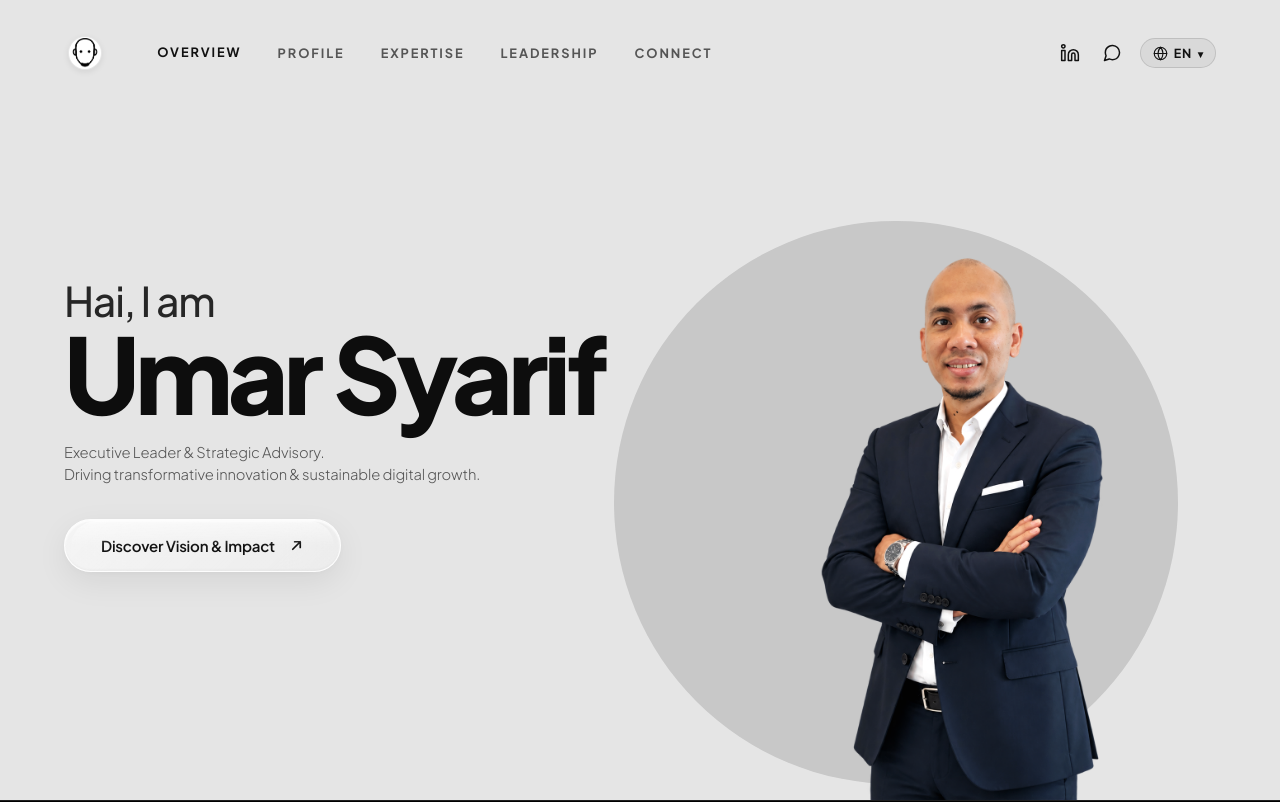
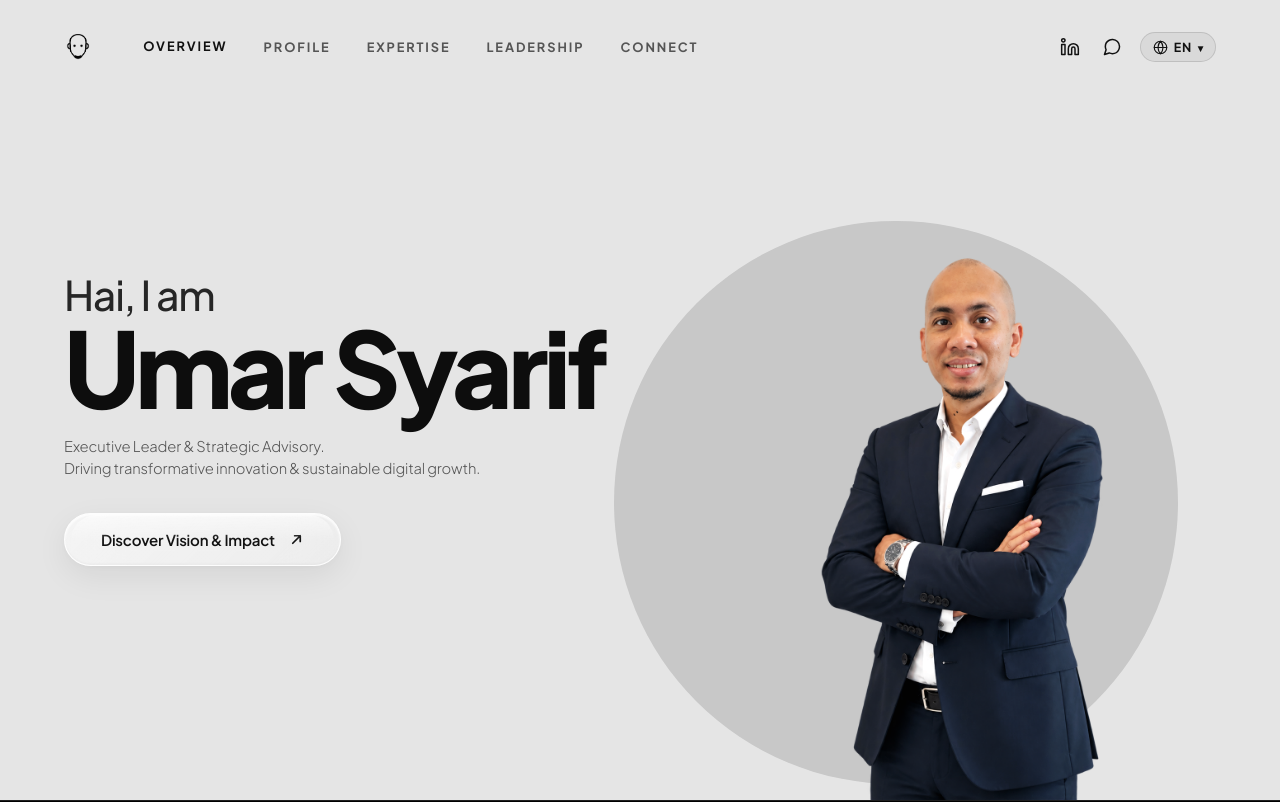
Before and after one commit to r3ndyipb/umar-profile, a Next.js app: page / in a window 1280 px wide. Shown: the top 802 px of the page. Built offline with nearby package versions, Linux system fonts and the light colour scheme.

Commit message:
style(brand): restore transparent nav icon, set favicon and transparent footer avatar

```diff
--- a/index.html
+++ b/index.html
@@ -16,6 +16,8 @@
 
   <!-- Favicon -->
   <link rel="icon" type="image/png" href="icon.png">
+  <link rel="shortcut icon" type="image/png" href="icon.png">
+  <link rel="apple-touch-icon" href="icon.png">
 </head>
 <body>
 
@@ -29,7 +31,7 @@
         <!-- Left Group: Avatar Icon + Menu Links -->
         <div class="nav-left-group">
           <a href="#" class="brand-logo-icon" aria-label="Umar Syarif" title="Umar Syarif">
-            <img src="icon.png" alt="Umar Syarif" class="brand-avatar-img" width="34" height="34">
+            <img src="icon.png" alt="Umar Syarif" class="brand-avatar-img" width="28" height="28">
           </a>
 
           <!-- Menu Links beside Icon -->
--- a/src/app/globals.css
+++ b/src/app/globals.css
@@ -91,13 +91,13 @@ html, body {
   color: var(--text-black);
   text-decoration: none;
   transition: var(--transition);
-  padding: 4px;
-  border-radius: 50%;
+  padding: 0;
+  background: transparent;
+  border: none;
 }
 
 .brand-logo-icon:hover {
-  color: #000000;
-  transform: translateY(-2px) scale(1.08);
+  transform: translateY(-2px);
 }
 
 .brand-avatar-svg {
@@ -105,21 +105,19 @@ html, body {
 }
 
 .brand-avatar-img {
-  width: 34px;
-  height: 34px;
+  width: 28px;
+  height: 28px;
   object-fit: contain;
   display: block;
-  border-radius: 50%;
-  background: #FFFFFF;
-  border: 1.5px solid rgba(0, 0, 0, 0.1);
-  box-shadow: 0 2px 6px rgba(0, 0, 0, 0.08);
-  transition: transform 0.25s ease, border-color 0.25s ease, box-shadow 0.25s ease;
+  background: transparent;
+  border: none;
+  border-radius: 0;
+  box-shadow: none;
+  transition: transform 0.25s ease;
 }
 
 .brand-logo-icon:hover .brand-avatar-img {
-  transform: scale(1.08);
-  border-color: #000000;
-  box-shadow: 0 4px 12px rgba(0, 0, 0, 0.15);
+  transform: scale(1.1);
 }
 
 .nav-menu {
@@ -1674,6 +1672,15 @@ html, body {
   width: 28px;
   height: 28px;
   object-fit: contain;
+  display: block;
+  background: transparent;
+  border: none;
+  filter: brightness(0) invert(1);
+  transition: transform 0.25s ease;
+}
+
+.footer-logo-group:hover .footer-avatar-img {
+  transform: scale(1.1);
 }
 
 .footer-brand-name {
--- a/src/app/layout.tsx
+++ b/src/app/layout.tsx
@@ -11,7 +11,11 @@ export const metadata: Metadata = {
   title: 'Hai, I am Umar Syarif — Executive Portfolio',
   description: 'Official Executive Portfolio of Umar Syarif — Visionary Leadership, Strategic Innovation & Digital Transformation.',
   icons: {
-    icon: '/icon.png',
+    icon: [
+      { url: '/icon.png', type: 'image/png' },
+    ],
+    shortcut: '/icon.png',
+    apple: '/icon.png',
   },
 };
 
--- a/src/components/Footer.tsx
+++ b/src/components/Footer.tsx
@@ -20,8 +20,8 @@ export default function Footer() {
               <img
                 src="/icon.png"
                 alt="Umar Syarif"
-                width={32}
-                height={32}
+                width={28}
+                height={28}
                 className="footer-avatar-img"
               />
               <span className="footer-brand-name">Umar Syarif</span>
--- a/src/components/Navbar.tsx
+++ b/src/components/Navbar.tsx
@@ -55,8 +55,8 @@ export default function Navbar() {
           <img
             src="/icon.png"
             alt="Umar Syarif"
-            width={34}
-            height={34}
+            width={28}
+            height={28}
             className="brand-avatar-img"
           />
         </Link>
--- a/style.css
+++ b/style.css
@@ -92,13 +92,13 @@ html, body {
   color: var(--text-black);
   text-decoration: none;
   transition: var(--transition);
-  padding: 4px;
-  border-radius: 50%;
+  padding: 0;
+  background: transparent;
+  border: none;
 }
 
 .brand-logo-icon:hover {
-  color: #000000;
-  transform: translateY(-2px) scale(1.08);
+  transform: translateY(-2px);
 }
 
 .brand-avatar-svg {
@@ -106,21 +106,19 @@ html, body {
 }
 
 .brand-avatar-img {
-  width: 34px;
-  height: 34px;
+  width: 28px;
+  height: 28px;
   object-fit: contain;
   display: block;
-  border-radius: 50%;
-  background: #FFFFFF;
-  border: 1.5px solid rgba(0, 0, 0, 0.1);
-  box-shadow: 0 2px 6px rgba(0, 0, 0, 0.08);
-  transition: transform 0.25s ease, border-color 0.25s ease, box-shadow 0.25s ease;
+  background: transparent;
+  border: none;
+  border-radius: 0;
+  box-shadow: none;
+  transition: transform 0.25s ease;
 }
 
 .brand-logo-icon:hover .brand-avatar-img {
-  transform: scale(1.08);
-  border-color: #000000;
-  box-shadow: 0 4px 12px rgba(0, 0, 0, 0.15);
+  transform: scale(1.1);
 }
 
 .nav-menu {
@@ -1680,6 +1678,15 @@ html, body {
   width: 28px;
   height: 28px;
   object-fit: contain;
+  display: block;
+  background: transparent;
+  border: none;
+  filter: brightness(0) invert(1);
+  transition: transform 0.25s ease;
+}
+
+.footer-logo-group:hover .footer-avatar-img {
+  transform: scale(1.1);
 }
 
 .footer-brand-name {
```
Also changed, not shown: src/app/icon.png (added).
